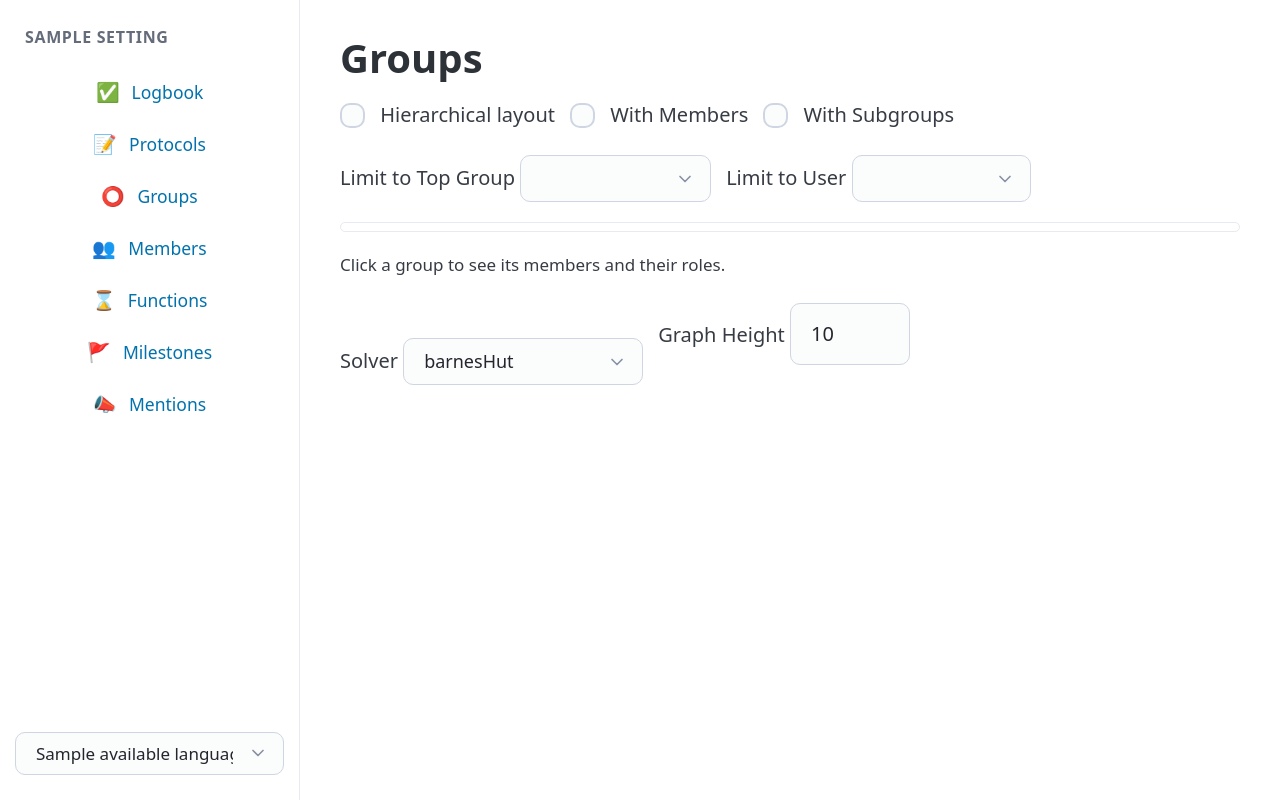
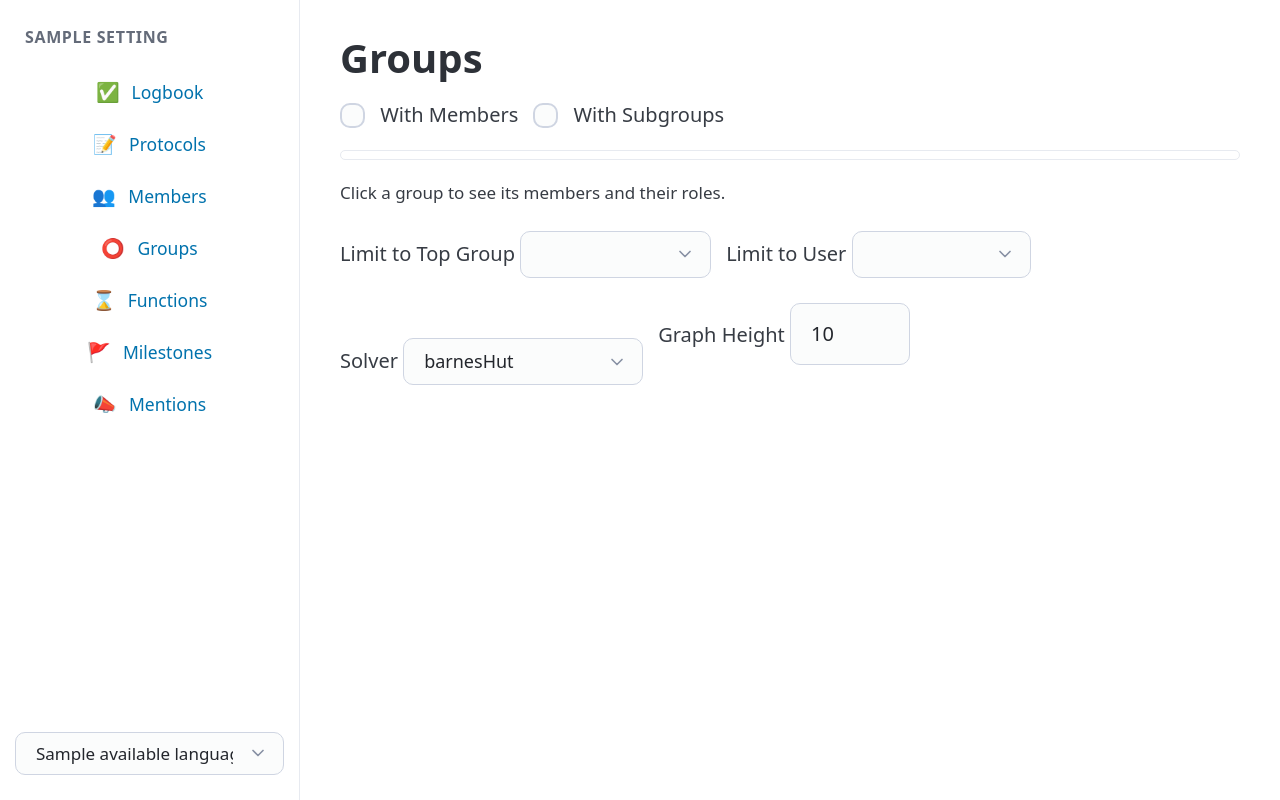
Before and after one commit to treibhausdonaufeld/nextcloud-bot, a Python web app: template app/templates/groups.html in a window 1280 px wide. Run offline with Jinja, Linux system fonts and the light colour scheme; the template is opened without the code that fills it: most values are stand-ins (such as "Sample title", 1, 10 or a date in 2020).

Commit message:
Simplify the groups page controls
Three changes to the org chart page:

The hierarchical layout toggle is gone, along with the vis-network layout
option and the request parameter behind it. It defaulted to off, so the
chart keeps rendering exactly as it did with the box unticked.

The two "limit to" selects moved below the chart, leaving only the node
filters above it: what is drawn first, how it is narrowed and rendered
after. The default height drops from 700 to 500 so the controls below fit
on screen without scrolling.

Each of the three forms carries the full state as hidden fields now — the
checkbox form used to omit limit_group and limit_user, so ticking "With
Members" silently cleared the group or user the chart was limited to.

The sidebar puts Members between Protocols and Groups, matching the order
the bottom bar already uses.

Co-Authored-By: Claude Opus 5 <noreply@anthropic.com>
Claude-Session: https://claude.ai/code/session_01VJ2vD7uGt8qp2RsxLGcevJ

```diff
--- a/app/controllers/groups.py
+++ b/app/controllers/groups.py
@@ -234,9 +234,8 @@ def groups_page(
     limit_group: str = "",
     limit_user: str = "",
     solver: str = "forceAtlas2Based",
-    height: int = 700,
+    height: int = 500,
 ) -> Template:
-    hierarchical = _checkbox(request, "hierarchical", False)
     # The chart shows the groups by default; members are a lot of nodes and
     # are available per group in the detail dialog, so they stay opt-in.
     with_members = _checkbox(request, "with_members", False)
@@ -258,7 +257,6 @@ def groups_page(
             request,
             all_groups=all_groups,
             users=users,
-            hierarchical=hierarchical,
             with_members=with_members,
             with_subgroups=with_subgroups,
             limit_group=limit_group,
--- a/app/templates/base.html
+++ b/app/templates/base.html
@@ -28,8 +28,8 @@
             <ul>
               <li><a href="/logbook" {% if current_path.startswith('/logbook') or current_path == '/' %}aria-current="page"{% endif %}><span class="icon">✅</span> {{ _("Logbook") }}</a></li>
               <li><a href="/protocols" {% if current_path.startswith('/protocols') %}aria-current="page"{% endif %}><span class="icon">📝</span> {{ _("Protocols") }}</a></li>
+              <li><a href="/members" {% if current_path.startswith('/members') %}aria-current="page"{% endif %}><span class="icon">👥</span> {{ _("Members") }}</a></li>
               <li><a href="/groups" {% if current_path.startswith('/groups') %}aria-current="page"{% endif %}><span class="icon">⭕</span> {{ _("Groups") }}</a></li>
-              <li><a href="/members" {% if current_path.startswith('/members') %}aria-current="page"{% endif %}><span class="icon">👥</span> {{ _("Members") }}</a></li>
               <li><a href="/functions" {% if current_path.startswith('/functions') %}aria-current="page"{% endif %}><span class="icon">⌛</span> {{ _("Functions") }}</a></li>
               <li><a href="/milestones" {% if current_path.startswith('/milestones') %}aria-current="page"{% endif %}><span class="icon">🚩</span> {{ _("Milestones") }}</a></li>
               <li><a href="/mentions" {% if current_path.startswith('/mentions') %}aria-current="page"{% endif %}><span class="icon">📣</span> {{ _("Mentions") }}</a></li>
--- a/app/templates/groups.html
+++ b/app/templates/groups.html
@@ -3,12 +3,14 @@
 {% block content %}
   <h1>{{ _("Groups") }}</h1>
 
+  {# Every form re-submits the whole state, so changing one control does not
+     reset the others. #}
   <form class="filter-form" method="get" action="/groups">
     <input type="hidden" name="submitted" value="1" />
-    <label>
-      <input type="checkbox" name="hierarchical" value="true" {% if hierarchical %}checked{% endif %} onchange="this.form.submit()" />
-      {{ _("Hierarchical layout") }}
-    </label>
+    <input type="hidden" name="limit_group" value="{{ limit_group }}" />
+    <input type="hidden" name="limit_user" value="{{ limit_user }}" />
+    <input type="hidden" name="solver" value="{{ solver }}" />
+    <input type="hidden" name="height" value="{{ height }}" />
     <label>
       <input type="checkbox" name="with_members" value="true" {% if with_members %}checked{% endif %} onchange="this.form.submit()" />
       {{ _("With Members") }}
@@ -17,13 +19,13 @@
       <input type="checkbox" name="with_subgroups" value="true" {% if with_subgroups %}checked{% endif %} onchange="this.form.submit()" />
       {{ _("With Subgroups") }}
     </label>
-    <input type="hidden" name="solver" value="{{ solver }}" />
-    <input type="hidden" name="height" value="{{ height }}" />
   </form>
+
+  <div id="graph" style="height: {{ height }}px"></div>
+  <p class="meta graph-hint">{{ _("Click a group to see its members and their roles.") }}</p>
 
   <form class="filter-form" method="get" action="/groups">
     <input type="hidden" name="submitted" value="1" />
-    <input type="hidden" name="hierarchical" value="{% if hierarchical %}true{% endif %}" />
     <input type="hidden" name="with_members" value="{% if with_members %}true{% endif %}" />
     <input type="hidden" name="with_subgroups" value="{% if with_subgroups %}true{% endif %}" />
     <input type="hidden" name="solver" value="{{ solver }}" />
@@ -48,12 +50,8 @@
     </label>
   </form>
 
-  <div id="graph" style="height: {{ height }}px"></div>
-  <p class="meta graph-hint">{{ _("Click a group to see its members and their roles.") }}</p>
-
   <form class="filter-form" method="get" action="/groups">
     <input type="hidden" name="submitted" value="1" />
-    <input type="hidden" name="hierarchical" value="{% if hierarchical %}true{% endif %}" />
     <input type="hidden" name="with_members" value="{% if with_members %}true{% endif %}" />
     <input type="hidden" name="with_subgroups" value="{% if with_subgroups %}true{% endif %}" />
     <input type="hidden" name="limit_group" value="{{ limit_group }}" />
@@ -96,9 +94,8 @@
           container,
           { nodes: new vis.DataSet(data.nodes), edges: new vis.DataSet(data.edges) },
           {
-            layout: { hierarchical: { enabled: {{ 'true' if hierarchical else 'false' }}, direction: 'UD' } },
             physics: {
-              enabled: {{ 'false' if hierarchical else 'true' }},
+              enabled: true,
               solver: '{{ solver }}',
               stabilization: { iterations: 200 },
             },
```
Also changed, not shown: locales/de/LC_MESSAGES/messages.po, 2 other files.
